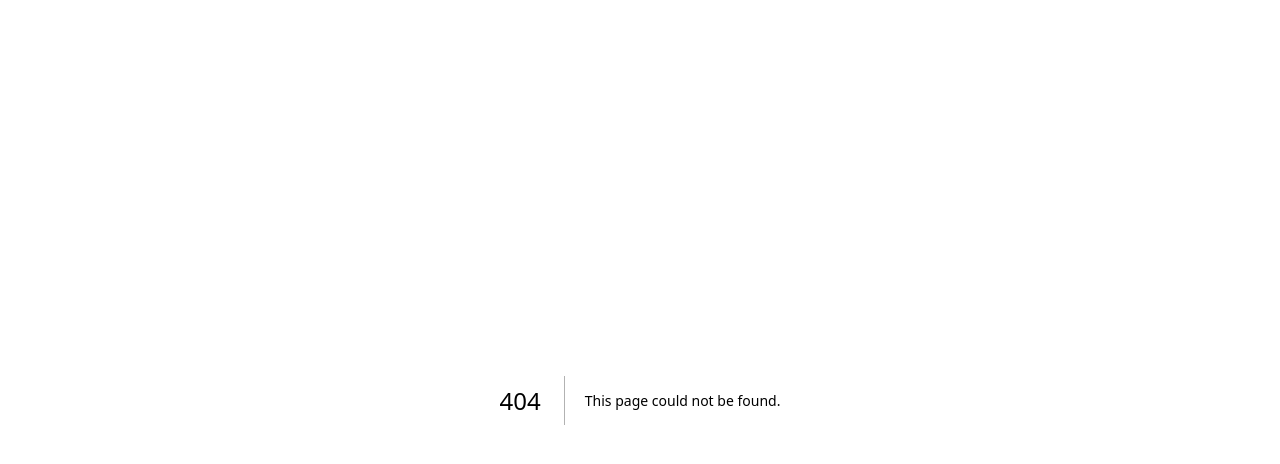
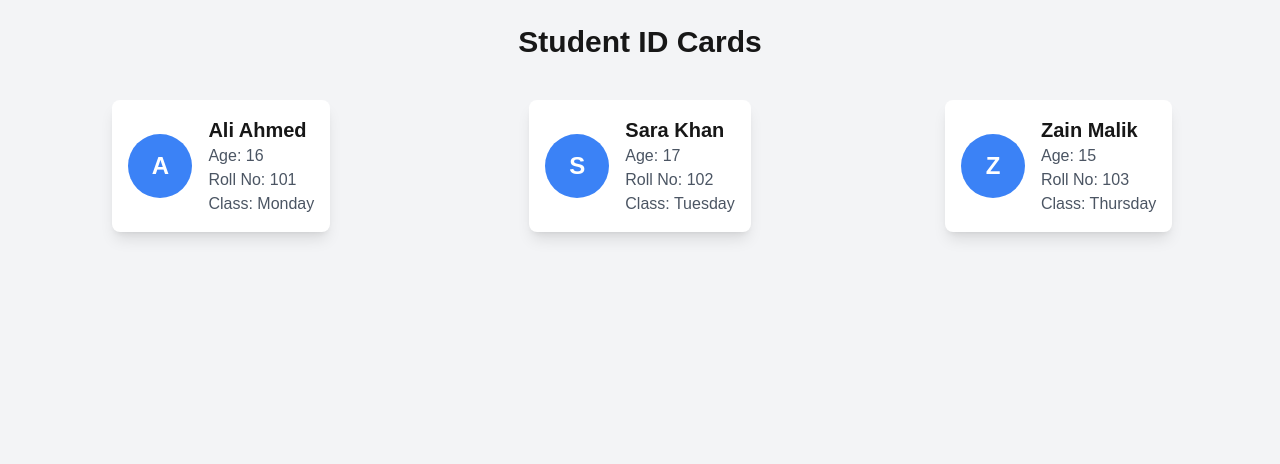
Before and after one commit to UBAIDRAZA1/Next.js-Project, a Next.js app: page /components/project01 in a window 1280 px wide. Before the commit this address had no page. Shown: the top 464 px of the page. Built offline with nearby package versions, Linux system fonts and the light colour scheme.

Commit message:
4th assignment push

```diff
--- a/src/app/components/card/page.tsx
+++ b/src/app/components/card/page.tsx
@@ -2,26 +2,21 @@ import Link from 'next/link'
 import React from 'react'
 
 // Define the interface for the props
-interface CardProps {
+interface TProps {
   name: string;
   rollno: string;
   day: string;
 }
 
-const Card: React.FC<CardProps> = (props) => {
+const Card = (props:TProps) => {
   return (
     <div>
-        <h1>Name: Naeem</h1>
-        <h1>RollNo: 6975</h1>
-        <h1>Day: Monday</h1>
 
         <h1>Name:{props.name}</h1>
         <h1>RollNo:{props.rollno}</h1>
         <h1>Day:{props.day}</h1>
 
-        {/* <h1>Name:{props.name}</h1>
-        <h1>Roll No:{props.rollno}</h1>
-        <h1>Day: {props.day}</h1> */}
+
 
       <br/>
 
--- /dev/null
+++ b/src/app/components/project01/page.tsx
@@ -0,0 +1,29 @@
+import React from 'react';
+import StudentIDCard from './studentsidcard';
+
+const students = [
+  { name: 'Ali Ahmed', age: 16, rollNo: '101', classDay: 'Monday' },
+  { name: 'Sara Khan', age: 17, rollNo: '102', classDay: 'Tuesday' },
+  { name: 'Zain Malik', age: 15, rollNo: '103', classDay: 'Thursday' }
+];
+
+const App: React.FC = () => {
+  return (
+    <div className="bg-gray-100 min-h-screen p-6">
+      <h1 className="text-3xl font-bold text-center mb-6">Student ID Cards</h1>
+      <div className="grid grid-cols-1 md:grid-cols-3 gap-6">
+        {students.map((student, index) => (
+          <StudentIDCard
+            key={index}
+            name={student.name}
+            age={student.age}
+            rollNo={student.rollNo}
+            classDay={student.classDay}
+          />
+        ))}
+      </div>
+    </div>
+  );
+};
+
+export default App;
--- /dev/null
+++ b/src/app/components/project01/studentsidcard.tsx
@@ -0,0 +1,28 @@
+import React from 'react';
+
+interface StudentProps {
+  name: string;
+  age: number;
+  rollNo: string;
+  classDay: string;
+}
+
+const StudentIDCard: React.FC<StudentProps> = ({ name, age, rollNo, classDay }) => {
+  return (
+    <div className="bg-white shadow-lg rounded-lg p-4 m-4 max-w-xs md:max-w-md mx-auto">
+      <div className="flex items-center">
+        <div className="bg-blue-500 w-16 h-16 rounded-full flex items-center justify-center text-white text-2xl font-bold">
+          {name.charAt(0)}
+        </div>
+        <div className="ml-4">
+          <h2 className="text-xl font-bold">{name}</h2>
+          <p className="text-gray-600">Age: {age}</p>
+          <p className="text-gray-600">Roll No: {rollNo}</p>
+          <p className="text-gray-600">Class: {classDay}</p>
+        </div>
+      </div>
+    </div>
+  );
+};
+
+export default StudentIDCard;
```
Also changed, not shown: src/app/page.tsx (+6 -2 lines), public/image1.jpeg (added).
